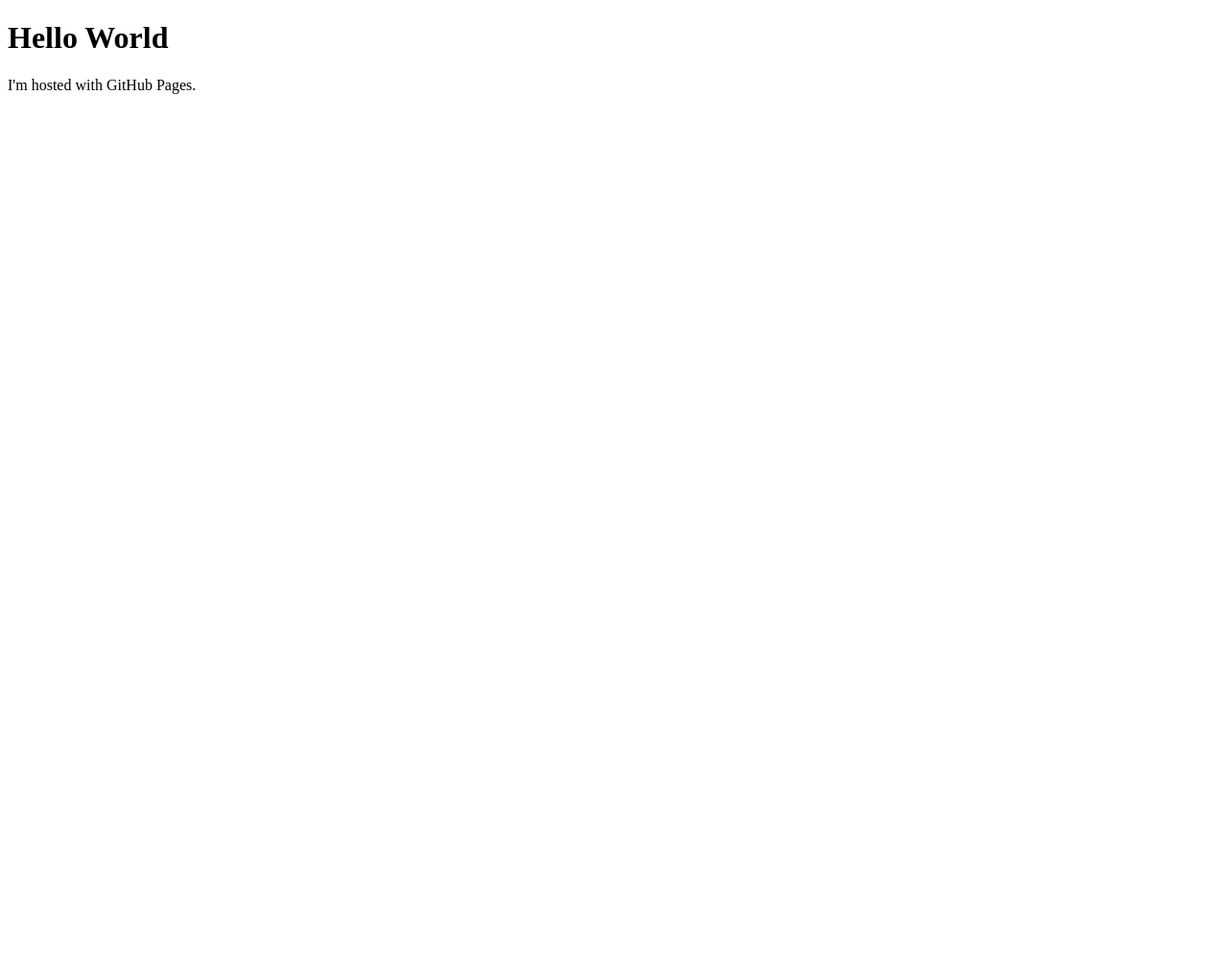
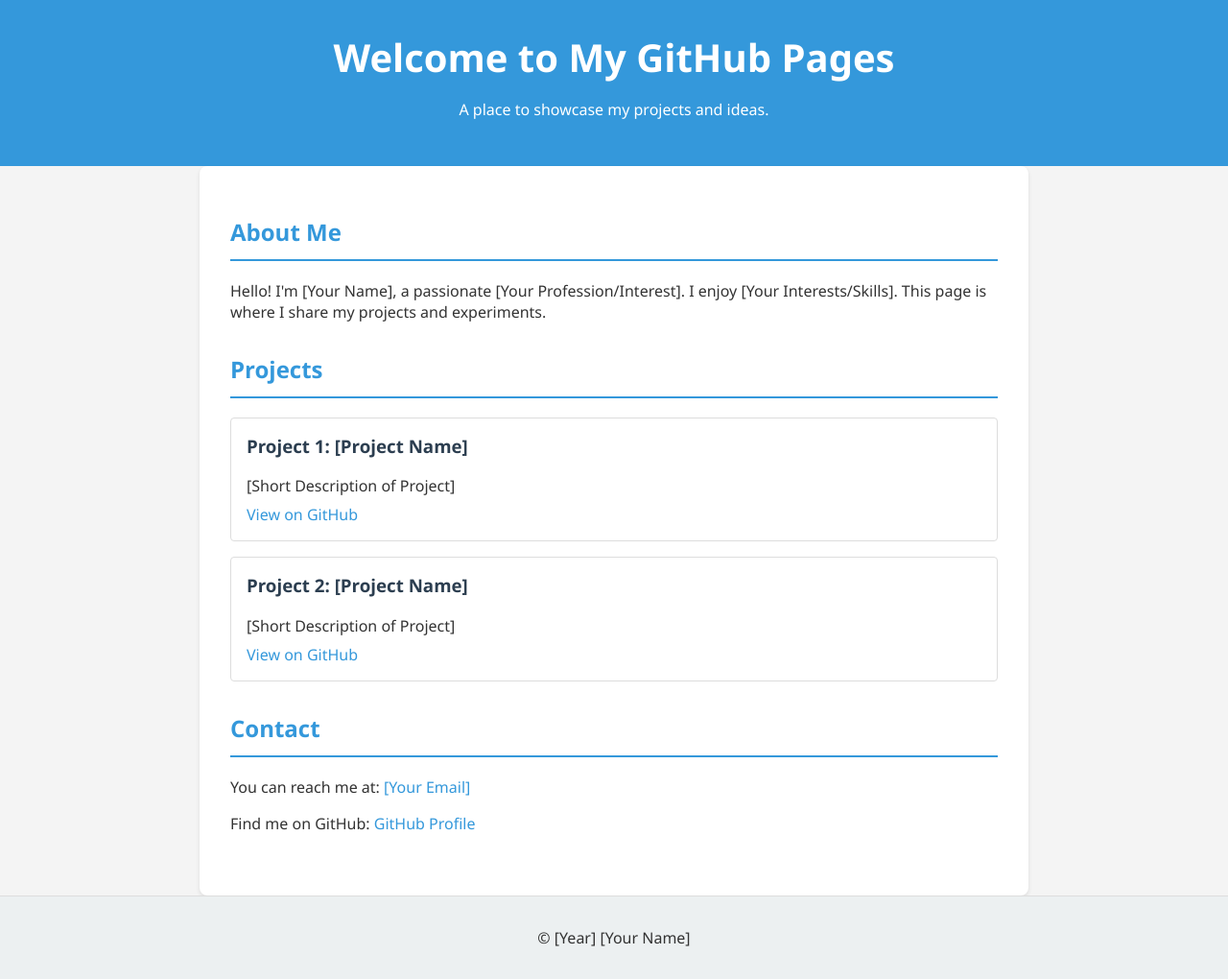
Before and after one commit to Timo-Troeger/Timo-Troeger.github.io, a plain HTML site: page index.html in a window 1280 px wide. Shown: the whole page at 96% size. Before the commit the page ends 800 px from the top, so only its background shows below. Drawn offline with Linux system fonts and the light colour scheme.

Commit message:
Update index.html

```diff
--- a/index.html
+++ b/index.html
@@ -1,7 +1,139 @@
 <!DOCTYPE html>
-<html>
+<html lang="en">
+<head>
+    <meta charset="UTF-8">
+    <meta name="viewport" content="width=device-width, initial-scale=1.0">
+    <title>Your GitHub Pages</title>
+    <style>
+        body {
+            font-family: 'Segoe UI', Tahoma, Geneva, Verdana, sans-serif;
+            margin: 0;
+            padding: 0;
+            display: flex;
+            flex-direction: column;
+            min-height: 100vh;
+            background-color: #f4f4f4;
+            color: #333;
+        }
+
+        header {
+            background-color: #3498db;
+            color: white;
+            text-align: center;
+            padding: 2em 0;
+        }
+
+        header h1 {
+            margin: 0;
+            font-size: 2.5em;
+        }
+
+        main {
+            flex: 1;
+            padding: 2em;
+            max-width: 800px;
+            margin: 0 auto;
+            background-color: white;
+            box-shadow: 0 2px 4px rgba(0, 0, 0, 0.1);
+            border-radius: 8px;
+        }
+
+        section {
+            margin-bottom: 2em;
+        }
+
+        section h2 {
+            color: #3498db;
+            border-bottom: 2px solid #3498db;
+            padding-bottom: 0.5em;
+        }
+
+        footer {
+            text-align: center;
+            padding: 1em 0;
+            background-color: #ecf0f1;
+            border-top: 1px solid #ddd;
+        }
+
+        a {
+            color: #3498db;
+            text-decoration: none;
+        }
+
+        a:hover {
+            text-decoration: underline;
+        }
+
+        ul {
+            list-style-type: none;
+            padding: 0;
+        }
+
+        li {
+            margin-bottom: 0.5em;
+        }
+
+        .project-item {
+            border: 1px solid #ddd;
+            padding: 1em;
+            border-radius: 4px;
+            margin-bottom: 1em;
+        }
+
+        .project-item h3 {
+            margin-top: 0;
+            color: #2c3e50;
+        }
+
+        .project-item p {
+            margin-bottom: 0.5em;
+        }
+
+    </style>
+</head>
 <body>
-<h1>Hello World</h1>
-<p>I'm hosted with GitHub Pages.</p>
+
+    <header>
+        <h1>Welcome to My GitHub Pages</h1>
+        <p>A place to showcase my projects and ideas.</p>
+    </header>
+
+    <main>
+        <section>
+            <h2>About Me</h2>
+            <p>
+                Hello! I'm [Your Name], a passionate [Your Profession/Interest]. I enjoy [Your Interests/Skills]. This page is where I share my projects and experiments.
+            </p>
+        </section>
+
+        <section>
+            <h2>Projects</h2>
+            <ul>
+                <li class="project-item">
+                    <h3>Project 1: [Project Name]</h3>
+                    <p>[Short Description of Project]</p>
+                    <a href="[Link to Project Repository or Demo]">View on GitHub</a>
+                </li>
+                <li class="project-item">
+                    <h3>Project 2: [Project Name]</h3>
+                    <p>[Short Description of Project]</p>
+                    <a href="[Link to Project Repository or Demo]">View on GitHub</a>
+                </li>
+                </ul>
+        </section>
+
+        <section>
+            <h2>Contact</h2>
+            <p>
+                You can reach me at: <a href="mailto:[Your Email]">[Your Email]</a>
+            </p>
+            <p>Find me on GitHub: <a href="https://github.com/[Your GitHub Username]">GitHub Profile</a></p>
+            </section>
+    </main>
+
+    <footer>
+        <p>&copy; [Year] [Your Name]</p>
+    </footer>
+
 </body>
 </html>
```
